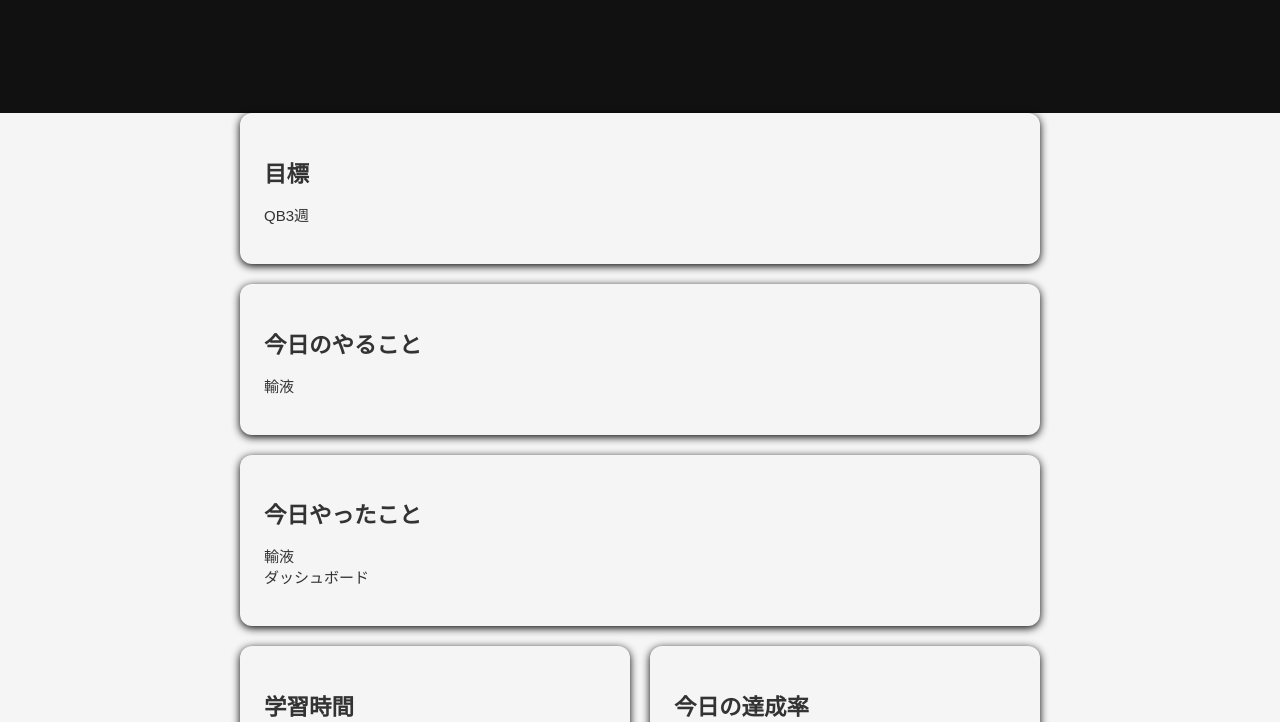
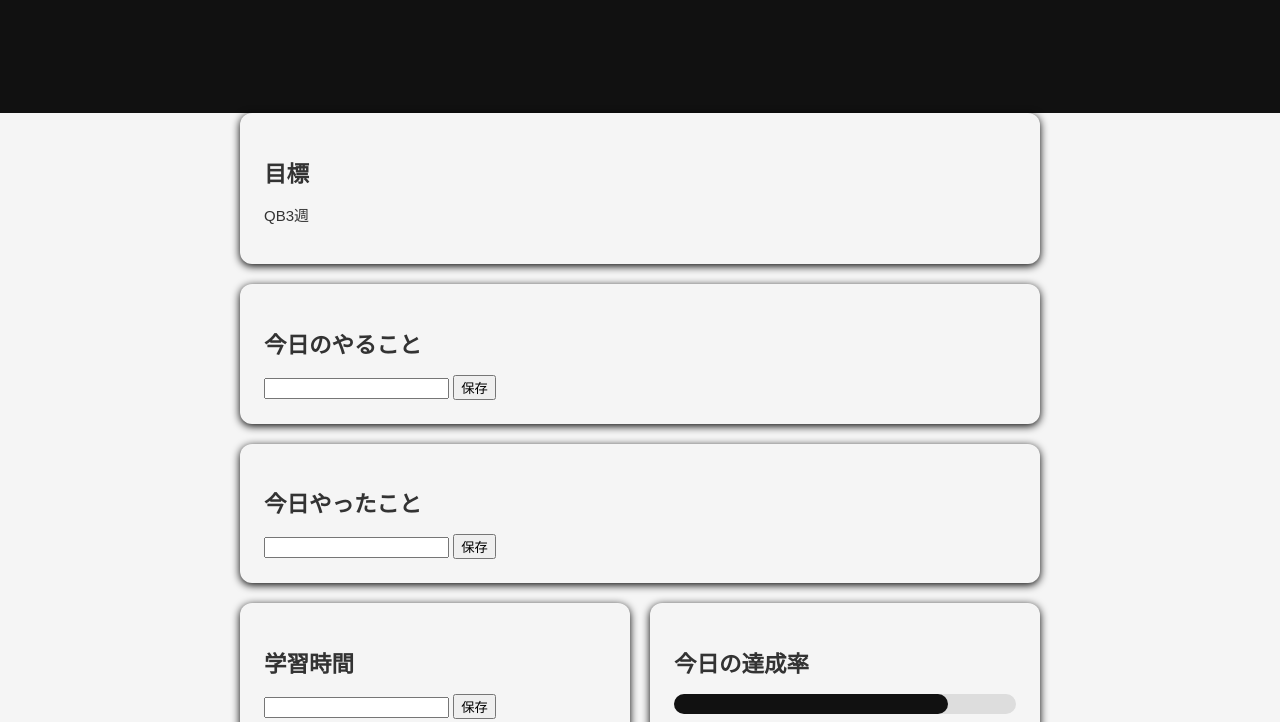
Before and after one commit to Med-IT-Lab/med-it-lab, a plain HTML site: page dashboard.html in a window 1280 px wide. Shown: the part 230-952 px from the top of the page. Drawn offline with Linux system fonts and the light colour scheme.

Commit message:
入力欄作成

```diff
--- a/dashboard.html
+++ b/dashboard.html
@@ -22,22 +22,23 @@
 
         <section class="card">
             <h2>今日のやること</h2>
-            <p>輸液</p>
+            <input type="text">
+            <button>保存</button>
         </section>
 
 
         <section class="card">
             <h2>今日やったこと</h2>
-            <p>輸液<br>
-                ダッシュボード
-            </p>
+            <input type="text">
+            <button>保存</button>
         </section>
 
         <div class="row">
 
         <section class="card">
             <h2>学習時間</h2>
-            <p class="big-number">4h</p>
+            <input type="number">
+            <button>保存</button>
         </section>
 
         <section class="card">
```
